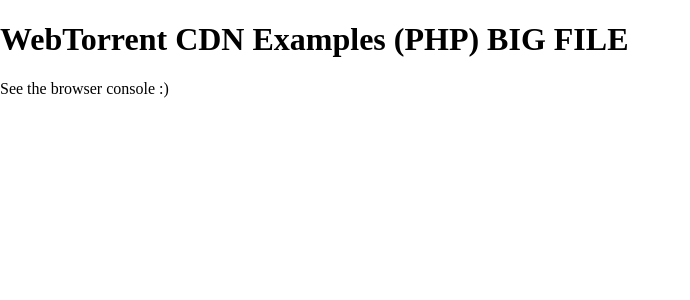
After one commit to andreapaiola/P2P-CDN, a PHP site: page /big.php in a window 1280 px wide. The commit adds this page. Shown: the top 300 px of the page, without its empty margins (0-690 px from the left). Run offline with PHP 8.4, Linux system fonts and the light colour scheme; data that the repository does not hold is empty.

```diff
--- a/P2p-Cdn.js
+++ b/P2p-Cdn.js
@@ -51,7 +51,7 @@
 
         // Define torrent trackers, if you haven't
         if( typeof window.P2PCDNTrackers=="undefined" ){
-            const P2PCDNTrackers = [
+            var P2PCDNTrackers = [
                 'udp://tracker.openbittorrent.com:80'
                 ,'udp://tracker.internetwarriors.net:1337'
                 ,'udp://tracker.leechers-paradise.org:6969'
@@ -64,7 +64,7 @@
             console.log('Default P2PCDNTrackers',P2PCDNTrackers);
         }
         else{
-            const P2PCDNTrackers = window.P2PCDNTrackers;
+            var P2PCDNTrackers = window.P2PCDNTrackers;
             console.log('Custom P2PCDNTrackers',P2PCDNTrackers);
         }
 
--- /dev/null
+++ b/examples/big.php
@@ -0,0 +1,55 @@
+<?php
+
+ini_set('display_startup_errors', "1");
+ini_set("display_errors", "1");
+error_reporting(E_ALL);
+
+require_once '../P2p-Cdn.php';
+?>
+<!doctype html>
+<html lang="en">
+<head>
+    <meta charset="utf-8">
+    <meta http-equiv="X-UA-Compatible" content="IE=edge">
+    <meta name="viewport" content="width=device-width, initial-scale=1">
+
+    <title>WebTorrent CDN Examples (PHP) BIG FILE</title>
+
+    <style type="text/css">
+        html,body{margin: 0;padding:0;}
+        html {
+            box-sizing: border-box;
+        }
+        *, *:before, *:after {
+            box-sizing: inherit;
+        }
+        a,img,video,picture,audio{
+            display:block;
+            max-width:80vw;
+            max-height: 80vh;
+        }
+        textarea{
+            width: 80vw;
+            height: 10vh;
+        }
+    </style>
+
+</head>
+<body>
+
+<h1>WebTorrent CDN Examples (PHP) BIG FILE</h1>
+<p>See the browser console :)</p>
+<?php
+/* Define the common endpoint */
+$p2pCdn = new P2p_Cdn((isset($_SERVER['HTTPS']) ? "https" : "http") . '://'.$_SERVER['HTTP_HOST'].substr($_SERVER['REQUEST_URI'], 0, strrpos($_SERVER['REQUEST_URI'], '/') + 1).'t.php?file=');
+
+$file1=$p2pCdn->file('ubuntu-17.04-desktop-amd64.iso');
+?>
+
+<?php echo $p2pCdn->render(array('file1'=>$file1),'<a href="{file1}" target="_blank">BIG FILE ubuntu-17.04-desktop-amd64.iso (not versioned)</a>'); ?>
+
+<script src="webtorrent.min.js"></script>
+<script src="../P2p-Cdn.js"></script>
+
+</body>
+</html>
--- a/examples/t.php
+++ b/examples/t.php
@@ -12,7 +12,7 @@ if( isset($_GET['file']) && !empty($_GET['file'])){
     function isOk($file){
         if(is_file($file)){
 
-            $ok = array('pdf','ogg','rar','tar','mp4','mp3','m3u','mpeg','mpg','jpeg','jpg','gif','png','bmp','psd','svg','zip','iso','webm','webp','weba','avi','tiff','tif');
+            $ok = array('pdf','ogg','rar','tar','mp4','mp3','m3u','mpeg','mpg','jpeg','jpg','gif','png','bmp','psd','svg','zip','iso','webm','webp','weba','avi','tiff','tif','iso');
 
             foreach($ok as $ext){
                 $ext = '.'.$ext;
```
